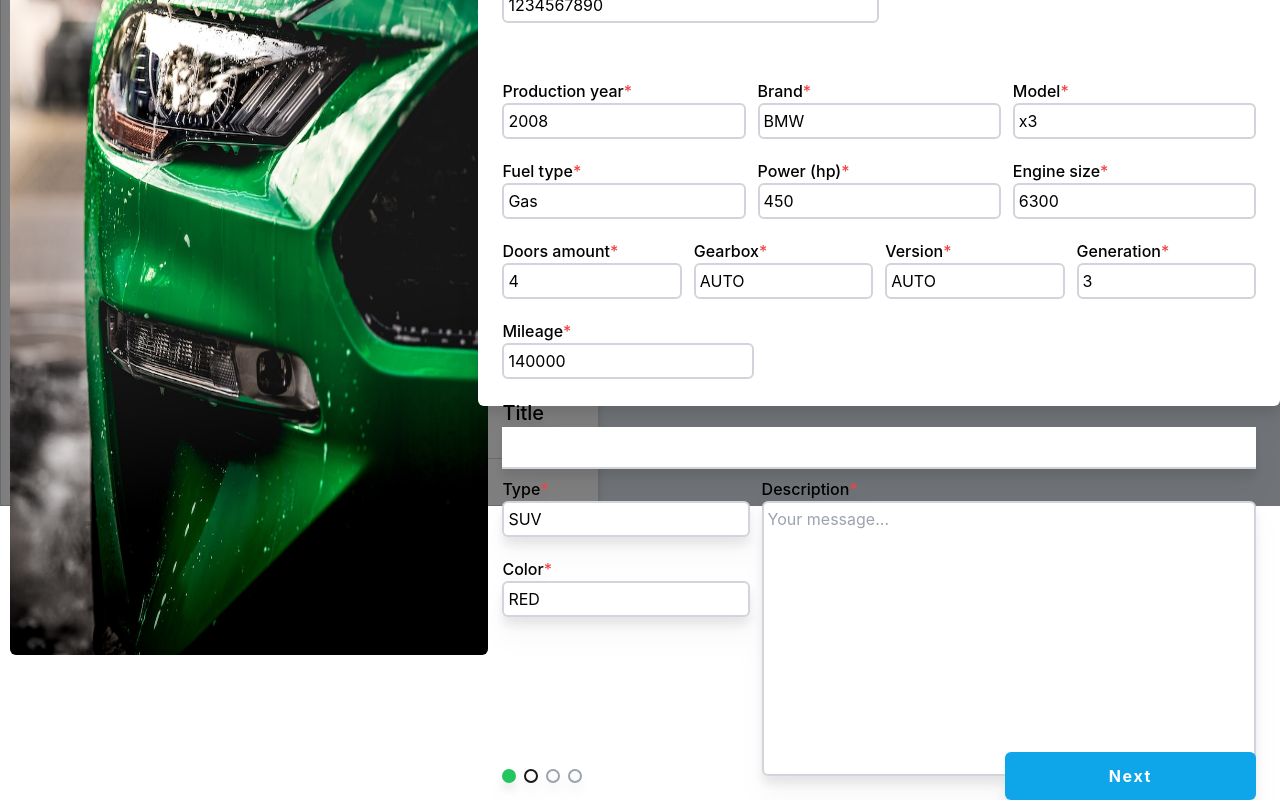
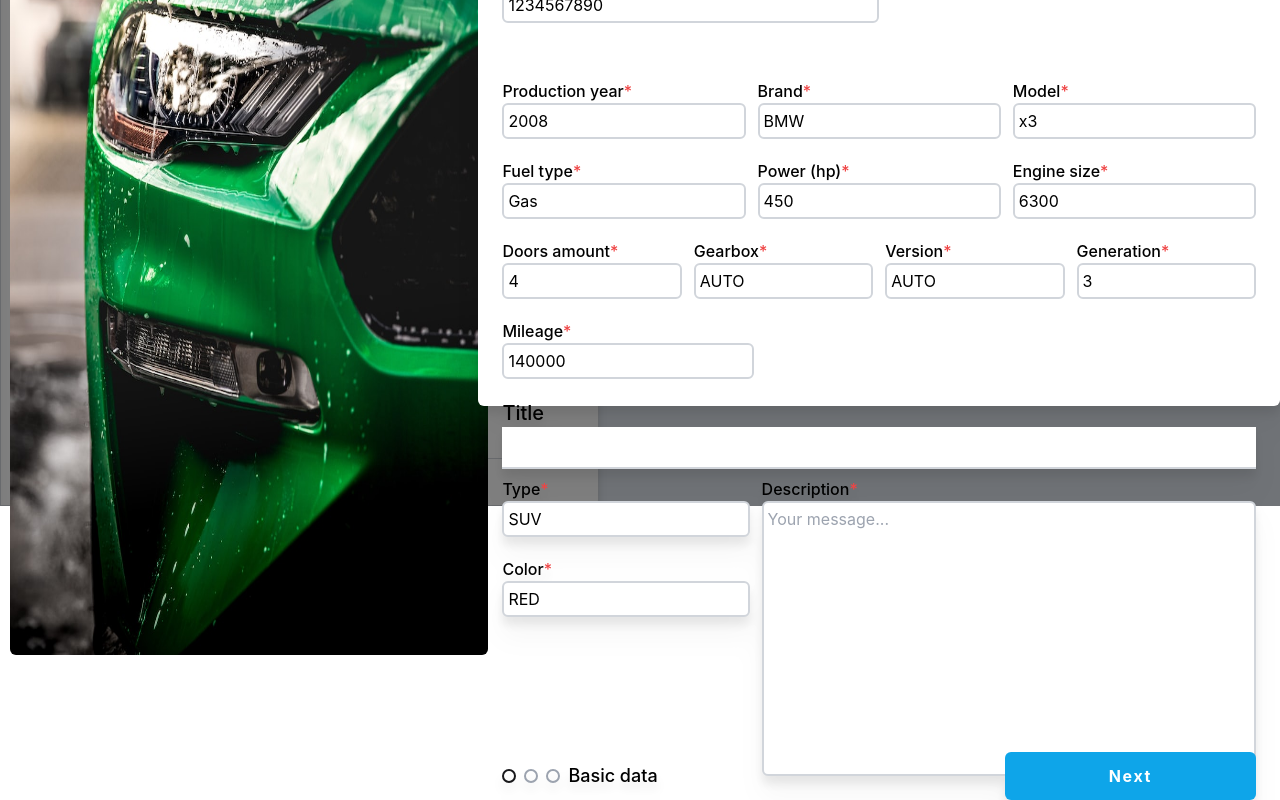
Before and after one commit to Domino731/Rent-car-with-mongo, a React (Create React App) app in the folder rentcarfe/: page / in a window 1280 px wide. Shown: the part 294-1094 px from the top of the page. Built offline with nearby package versions, Linux system fonts and the light colour scheme.

Commit message:
FE - add new car statuses

```diff
--- a/rentcarfe/src/Containers/NewCarModal/Components/Status.tsx
+++ b/rentcarfe/src/Containers/NewCarModal/Components/Status.tsx
@@ -1,12 +1,45 @@
-import {useCallback} from "react";
+import {useCallback, useMemo} from "react";
 import classNames from "classnames";
+import {useSelector} from "react-redux";
+import {addNewCarCompletedStepsSelector, addNewCarCurrentStepSelector} from "../../../Redux/AddNewCar/selectors";
+import {ADD_NEW_CAR_STEPS, AddNewCarStepsUnion} from "../../../Redux/AddNewCar/const";
 
+/**
+ * Container with dots & current step name
+ * */
 export const Status = () => {
-    const spanClassName = useCallback(() => classNames(), [])
+    const addNewCarCurrentStep = useSelector(addNewCarCurrentStepSelector);
+    const addNewCarCompletedSteps = useSelector(addNewCarCompletedStepsSelector);
+
+    // class name for span element (circle decoration)
+    const spanClassName = useCallback((step: AddNewCarStepsUnion) => classNames(
+        'w-[14px] h-[14px] block rounded-[100px] mr-2',
+        {
+            'border-2 border-zinc-900': addNewCarCurrentStep === step,
+            'border-2 border-gray-400': addNewCarCurrentStep !== step && !addNewCarCompletedSteps.includes(step),
+            'bg-green-500': addNewCarCompletedSteps.includes(step),
+        }
+    ), [addNewCarCompletedSteps, addNewCarCurrentStep]);
+
+    const stepName = useMemo(() => {
+        switch (addNewCarCurrentStep) {
+            case ADD_NEW_CAR_STEPS.BASIC_DATA:
+                return 'Basic data';
+            case ADD_NEW_CAR_STEPS.EQUIPMENT_AND_IMAGES:
+                return 'Equipment and images';
+            case ADD_NEW_CAR_STEPS.SUMMARY:
+                return 'Summary';
+            default:
+                return '';
+        }
+    }, [addNewCarCurrentStep])
+
     return <div className="flex h-full items-center">
-        <span className="w-[14px] h-[14px] block rounded-[100px] bg-green-500 mr-2"/>
-        <span className="w-[14px] h-[14px] block rounded-[100px] border-2 border-zinc-900 mr-2"/>
-        <span className="w-[14px] h-[14px] block rounded-[100px] border-2 border-gray-400 mr-2"/>
-        <span className="w-[14px] h-[14px] block rounded-[100px] border-2 border-gray-400 mr-2"/>
+        <span className={spanClassName(ADD_NEW_CAR_STEPS.BASIC_DATA)} title="basic data"/>
+        <span className={spanClassName(ADD_NEW_CAR_STEPS.EQUIPMENT_AND_IMAGES)} title="Equipment and images"/>
+        <span className={spanClassName(ADD_NEW_CAR_STEPS.SUMMARY)} title="Summary"/>
+        <strong className="font-medium text-lg">
+            {stepName}
+        </strong>
     </div>
 }
--- a/rentcarfe/src/Redux/AddNewCar/reducer.ts
+++ b/rentcarfe/src/Redux/AddNewCar/reducer.ts
@@ -8,7 +8,9 @@ interface AddNewCarState {
 }
 
 const initialState: AddNewCarState = {
+    // current add new car step
     currentStep: ADD_NEW_CAR_STEPS.BASIC_DATA,
+    // array with completed steps
     completedSteps: []
 }
 
--- /dev/null
+++ b/rentcarfe/src/Redux/AddNewCar/selectors.ts
@@ -0,0 +1,15 @@
+import {RootState} from "../store";
+import {ADD_NEW_CAR_REDUCER_NAME} from "./reducer";
+import {createSelector} from "@reduxjs/toolkit";
+
+const State = (state: RootState) => state[ADD_NEW_CAR_REDUCER_NAME];
+
+/**
+ * current add new car step
+ * */
+export const addNewCarCurrentStepSelector = createSelector(State, (state) => state.currentStep);
+
+/**
+ * array with completed steps
+ * */
+export const addNewCarCompletedStepsSelector = createSelector(State, (state) => state.completedSteps);
```
